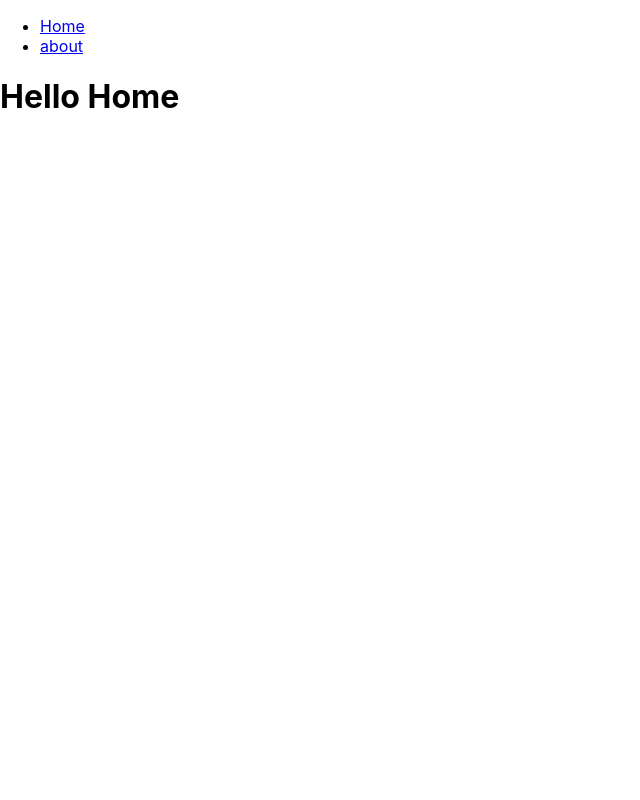
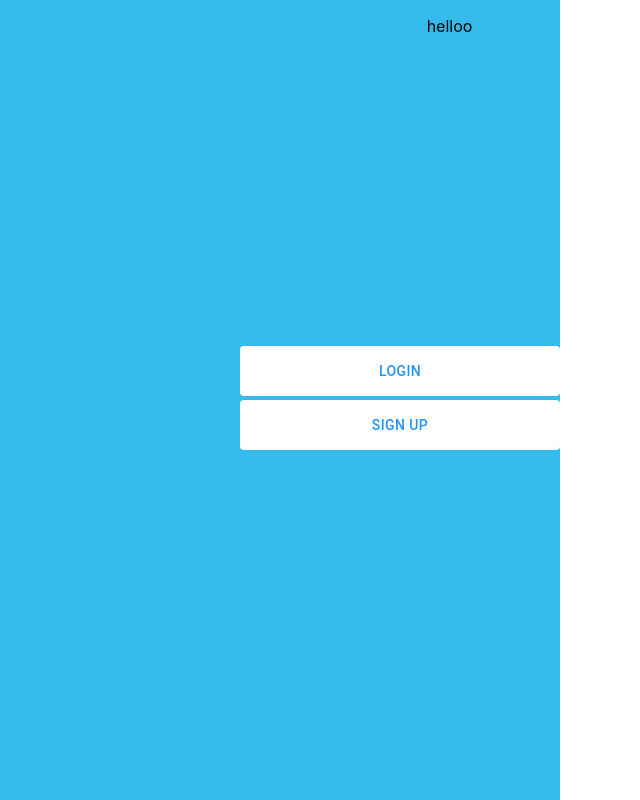
Before and after one commit to iamsajithlal/master-wc-panel, a React (Create React App) app: page / in a window 1280 px wide. Shown: the whole page, without its empty margins (0-640 px from the left). Built offline with nearby package versions, Linux system fonts and the light colour scheme.

Commit message:
basic logout login with redux flow

```diff
--- a/src/App.js
+++ b/src/App.js
@@ -1,46 +1,14 @@
 import React, { useState } from "react";
 import Login from "./containers/login";
-import { useSelector, useDispatch  } from 'react-redux'
-import { increment, decrement } from './redux/slices/counter';
+import { useSelector, useDispatch } from 'react-redux'
 import _Router from './common/Router';
 
-
 export default function App() {
-  const [auth, setAuth] = useState(true);
-
-  const loginClick = () =>{
-    setAuth(true);
-  }
-
-  const count = useSelector((state) => state.counter.value)
-  const dispatch = useDispatch()
+  const auth = useSelector((state) => state.login.value);
 
   return (
     <>
-
-    {!auth ?
-      <Login />
-      //   <>
-      //     <p>Its not authenticated</p>
-      //     <button onClick={loginClick} >LOGIN</button>
-      //     <div>
-      //   <button
-      //     aria-label="Increment value"
-      //     onClick={() => dispatch(increment())}
-      //   >
-      //     Increment
-      //   </button>
-      //   <span>{count}</span>
-      //   <button
-      //     aria-label="Decrement value"
-      //     onClick={() => dispatch(decrement())}
-      //   >
-      //     Decrement
-      //   </button>
-      // </div>
-      //   </>
-        : <_Router />
-        }
+      {!auth ? <Login /> : <_Router />}
     </>
   );
 }
--- a/src/common/Header.js
+++ b/src/common/Header.js
@@ -1,16 +1,35 @@
 import React from "react";
 import { Link } from "react-router-dom";
+import AppBar from '@mui/material/AppBar';
+import Box from '@mui/material/Box';
+import Toolbar from '@mui/material/Toolbar';
+import Typography from '@mui/material/Typography';
+import Button from '@mui/material/Button';
+import { logout } from '../redux/slices/login';
+import { useDispatch  } from 'react-redux'
 
-const Header = () =>{
-    return(
-        <ul>
-            <li>
-                <Link to="/" >Home</Link>
-            </li>
-            <li>
-                <Link to="/about">about</Link>
-            </li>
-        </ul>
+const Header = () => {
+    const dispatch = useDispatch()
+
+    const loguoutHandler = () => {
+        dispatch(logout())
+    }
+
+    return (
+        <Box sx={{ flexGrow: 1 }}>
+            <AppBar position="static">
+                <Toolbar>
+                    <Typography variant="h6" component="div" sx={{ flexGrow: 1 }}>
+                        <Link to="/" style={{ textDecoration: 'none', color: 'white' }}>Home</Link>
+                    </Typography>
+                    <Typography variant="h6" component="div" sx={{ flexGrow: 1 }}>
+                        <Link to="/about" style={{ textDecoration: 'none', color: 'white' }}>about</Link>
+                    </Typography>
+                    <Button color="inherit"  onClick={loguoutHandler} >Logout</Button>
+                </Toolbar>
+            </AppBar>
+        </Box>
+
     );
 }
 
--- a/src/common/Router.js
+++ b/src/common/Router.js
@@ -3,14 +3,10 @@ import {
   BrowserRouter as Router,
   Switch,
   Route,
-  Link,
-  useRouteMatch,
-  useParams
 } from "react-router-dom";
 import Header from "./Header";
 const Home = lazy(() => import('../containers/home'));
 const About = lazy(() => import('../containers/about'));
-
 
 const _Router = () => {
   return(
@@ -24,7 +20,7 @@ const _Router = () => {
         </Switch>
       </Suspense>
       </>
-  </Router>
+    </Router>
   );
 
 };
--- a/src/containers/login/index.js
+++ b/src/containers/login/index.js
@@ -1,9 +1,17 @@
 import React from "react";
 import { Button, Grid } from "@mui/material";
 import useStyles from "./style";
+import { login } from '../../redux/slices/login';
+import { useDispatch  } from 'react-redux'
 
 const Login = () => {
     const classes = useStyles()
+    const dispatch = useDispatch()
+
+    const loginHadler = () => {
+        dispatch(login());
+    }
+
     return (
         <Grid container>
             <Grid container
@@ -15,7 +23,7 @@ const Login = () => {
                         height: '50px',
                         width: '40vh',
                         marginBottom: '0.5vh'
-                    }}>
+                    }} onClick={loginHadler}>
                         LOGIN
                     </Button>
                     <Button style={{
--- /dev/null
+++ b/src/redux/slices/idex.js
@@ -0,0 +1,2 @@
+export {default as counterReducer} from './counter';
+export {default as loginReducer} from './login';
--- /dev/null
+++ b/src/redux/slices/login.js
@@ -0,0 +1,20 @@
+import { createSlice } from '@reduxjs/toolkit';
+
+const loginSlice = createSlice({
+    name: 'login',
+    initialState: {
+      value: false,
+    },
+    reducers: {
+      login: (state) => {
+        state.value = true
+      },
+      logout: (state) => {
+        state.value = false;
+      },
+    },
+  })
+
+  export const { login, logout, incrementByAmount } = loginSlice.actions
+
+  export default loginSlice.reducer
--- a/src/redux/store/index.js
+++ b/src/redux/store/index.js
@@ -1,8 +1,12 @@
 import { configureStore } from '@reduxjs/toolkit';
-import counterReducer from '../slices/counter';
+import {
+  counterReducer,
+  loginReducer
+} from '../slices/idex';
 
 export default configureStore({
   reducer: {
     counter: counterReducer,
+    login: loginReducer,
   },
 })
```
